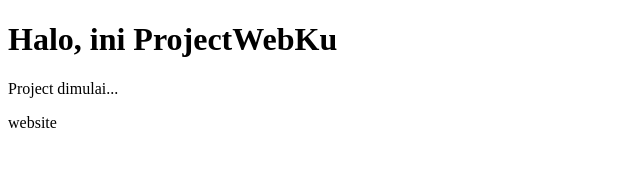
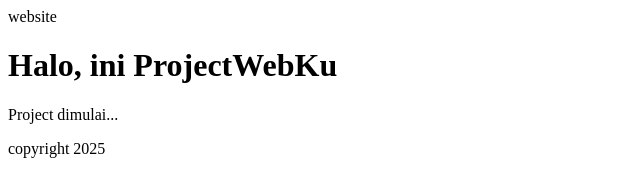
Before and after one commit to RithmaRPL/projectrytma, a plain HTML site: page index.html in a window 1280 px wide. Shown: the whole page, without its empty margins (0-640 px from the left). Drawn offline with Linux system fonts and the light colour scheme.

Commit message:
add footer

```diff
--- a/index.html
+++ b/index.html
@@ -7,8 +7,9 @@
     <title>ProjectWebKu</title>
   </head>
   <body>
+    <header>website</header>
     <h1>Halo, ini ProjectWebKu</h1>
     <p>Project dimulai...</p>
-    <header>website</header>
+    <footer>copyright 2025</footer>
   </body>
 </html>
```
